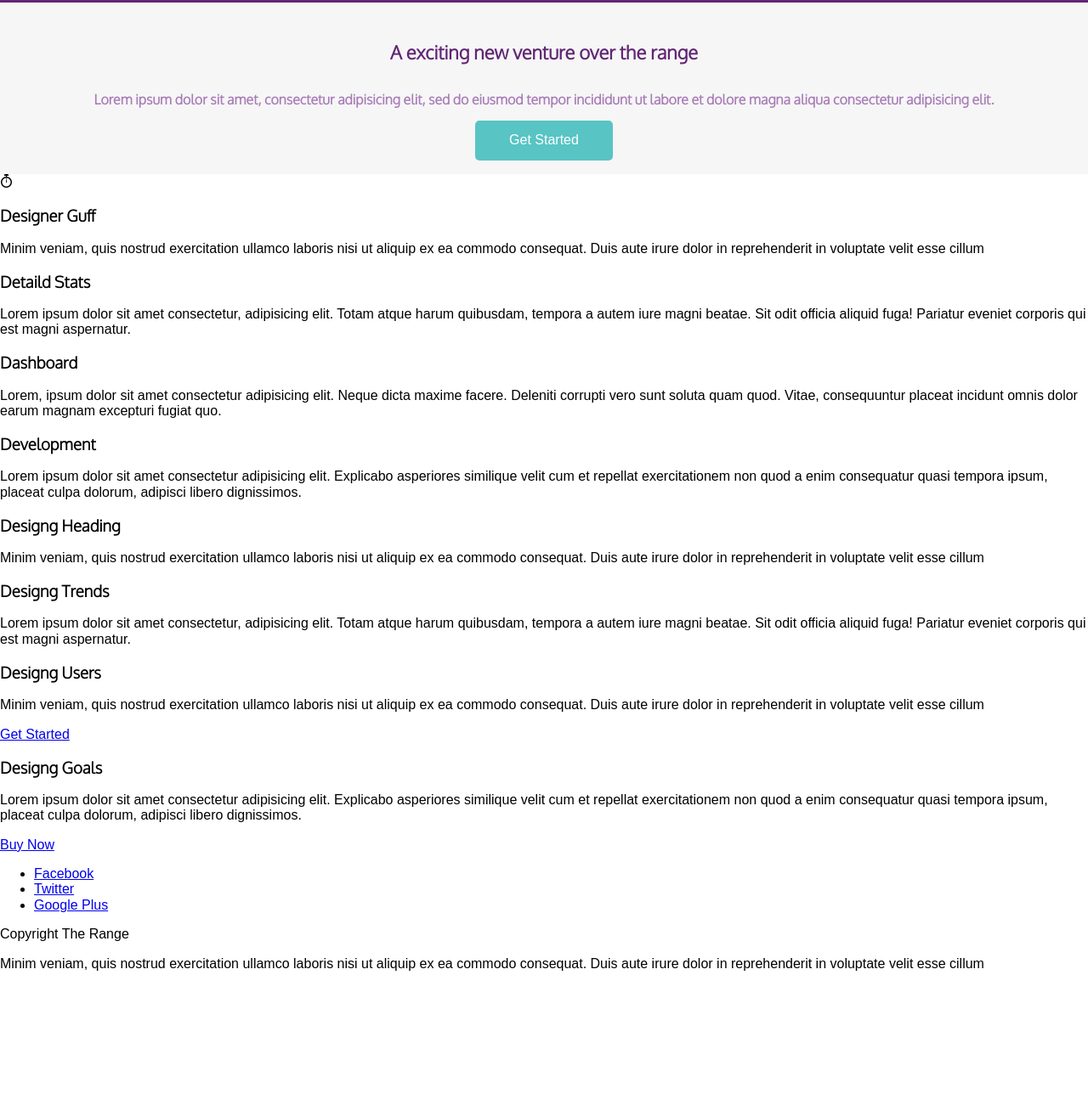
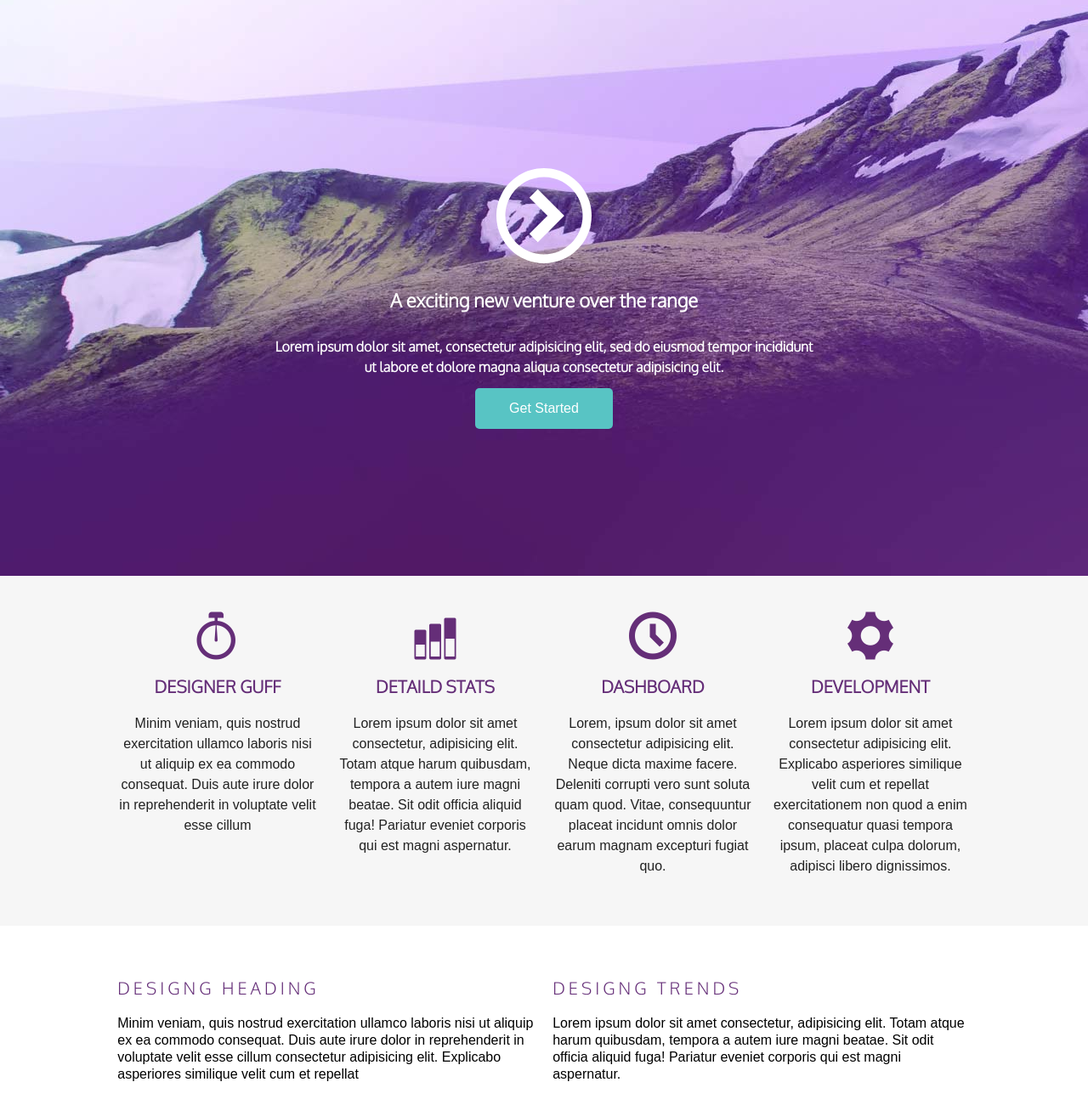
Before and after one commit to AlineValdevino/projeto-RangeHotels, a plain HTML site: page index.html in a window 1280 px wide. Shown: the part 282-1576 px from the top of the page at 85% size. Before the commit the page ends 1442 px from the top, so only its background shows below. Drawn offline with Linux system fonts and the light colour scheme; files whose address does not match are found by name.

Commit message:
finalizado projeto Range Hotels

```diff
--- a/css/style.css
+++ b/css/style.css
@@ -6,6 +6,27 @@ html {
 
 h1, h2, h3, h4, h5, h6 {
     font-family: "Oxygen", Arial, Helvetica, sans-serif;
+}
+
+.clearfix::after, .row::after {
+    content: ' ';
+    display: block;
+    clear: both;
+}
+
+.maxwidth {
+    max-width: 1024px;
+    margin-left: auto;
+    margin-right: auto;
+}
+
+.icon-play {
+    height: 5em;
+    display: none;
+}
+.icon-play img {
+    max-width: 100%;
+    max-height: 100%;
 }
 
 /*CABEÇALHO*/
@@ -64,3 +85,161 @@ h1, h2, h3, h4, h5, h6 {
     font-size: 1em;
     line-height: 1.5em;
 }
+
+/*SEGUNDA SEÇÃO*/
+.middle-content {
+    padding: 2em;
+    background-color: #f6f6f6;
+    text-align: center;
+}
+.middle-content-title {
+    font-size: 1.25em;
+    color: #652e78;
+    text-transform: uppercase;
+}
+.middle-content p {
+    line-height: 1.5em;
+    color: #222;
+}
+.middle-content span[class^=icon] {
+    font-size: 3.5em;
+    color: #652e78;
+}
+
+/*TERCEIRA SEÇÃO*/
+.main-content {
+    padding: 2em;
+}
+.main-content p {
+    line-height: 1.25em;
+}
+.main-content-article {
+    margin-bottom: 3.5em;
+}
+.main-content-title {
+    letter-spacing: .2em;
+    font-size: 1.25em;
+    color: #652e78;
+    text-transform: uppercase;
+    font-weight: normal;
+}
+
+/*RODAPÉ*/
+.hidden {
+    width: 0em;
+    height: 0em;
+    overflow: hidden;
+    opacity: 0;
+    display: block;
+}
+.footer {
+    background-color: #25303e;
+    color: #83969f;
+    text-align: center;
+    padding-bottom: 2em;
+}
+.footer-menushare {
+    background-color: #303d4c;
+    padding: .5em;
+}
+.footer-menushare li {
+    display: inline-block;
+    margin: 0em 1em;
+}
+.footer-menushare a {
+    font-size: 1.1em;
+    text-decoration: none;
+    color: white;
+}
+
+/*RESPONSIVIDADE PRA TELA COM NO MÍNIMO 780PX*/
+@media screen and (min-width: 48.75em){
+    /*CABEÇALHO / NAVEGAÇÃO*/
+    .top-header-logo {
+        float: left;
+    }
+    .icon-play {
+        display: block;
+    }
+    .top-nav {
+        background-color: transparent;
+        float: right;
+        margin-top: 30px;
+    }
+    .top-nav ul {
+        margin: 0em;
+        padding: 0em;
+    }
+    .top-nav li {
+        display: inline-block;
+    }
+    .top-nav a {
+        color: #713a84;
+    }
+    .top-nav a:hover {
+        background-color: #521a66;
+        color: white;
+        transition: .3s;
+    }
+
+    /*PRIMEIRA SEÇÃO*/
+    .top-content {
+        background-color: #521a66;
+        color: white;
+    }
+    .top-content-title, .top-content-subtitle {
+        color: white;
+    }
+
+    /*SEGUNDA SEÇÃO - GRID*/
+    .col-1_4 {
+        width: 44%;
+        margin: 3%;
+        float: left;
+    }
+
+    /*TERCEIRA SEÇÃO*/
+    .main-content-article .button {
+        float: right;
+    }
+}
+
+/*RESPONSIVIDADE PARA TELA COM NO MÍNIMO 1000PX*/
+@media screen and (min-width: 62.5em) {
+    /*PRIMEIRA SEÇÃO*/
+    .top-content {
+        background: #521a66 url("../images/bg_topo_1198x670.jpg");
+        background-position: center bottom;
+        height: 20em;
+        padding-top: 17em;
+    }
+}
+
+/*RESPONSIVIDADE PARA TELA COM NO MÍNIMO 1024PX*/
+@media screen and (min-width: 74em){
+    /*PRIMEIRA SEÇÃO*/
+    .top-content {
+        background-image: url("../images/bg_topo_1600x1374.jpg");
+        padding: 25em 20em 10em 20em;
+        background-position: center top;
+    }
+    .icon-play {
+        height: 7em;
+    }
+
+    /*SEGUNDA SEÇÃO*/
+    .col-1_4 {
+        width: 23%;
+        margin: 1%;
+    }
+
+    /*TERCEIRA SEÇÃO*/
+    .col-1_2 {
+        width: 48%;
+        margin: 1%;
+        float: left;
+    }
+    .main-content-article .button {
+        float: none;
+    }
+}
--- a/index.html
+++ b/index.html
@@ -13,7 +13,8 @@
 
 <body>
 <!-- CABEÇALHO -->
-	<header class="top-header">
+	<header class="top-header clearfix">
+        <div class="maxwidth">
             <img class="top-header-logo" src="images/logo_mob.svg" alt="logotipo Range Hotels">
             <!-- NAVEGAÇÃO -->
             <nav class="top-nav">
@@ -24,80 +25,80 @@
                     <li><a href="#">Contact</a></li>
                 </ul>
             </nav>
+        </div>
     </header>
 <!-- PRIMEIRA SEÇÃO -->
     <section class="top-content">
+        <div class="maxwidth">
+            <div class="icon-play">
+                <img src="images/icon_play.svg" alt="">
+            </div>
             <h1 class="top-content-title">A exciting new venture over the range</h1>
             <h2 class="top-content-subtitle">Lorem ipsum dolor sit amet, consectetur adipisicing elit, sed do eiusmod tempor incididunt ut labore et dolore magna aliqua consectetur adipisicing elit.</h2>
             <a class="button" href="#">Get Started</a>
+        </div>
     </section>
 <!-- SEGUNDA SEÇÃO -->
-    <section>
-        <article>
+    <section class="middle-content row">
+        <div class="maxwidth">
+            <article class="col-1_4">
                 <span class="icon-stopwatch"></span>
-            <h3>Designer Guff</h3>
-
+                <h3 class="middle-content-title">Designer Guff</h3>
                 <p>Minim veniam, quis nostrud exercitation ullamco laboris nisi ut aliquip ex ea commodo consequat. Duis aute irure dolor in reprehenderit in voluptate velit esse cillum</p>
             </article>
-
-        <article>
-            <span class="icon-stopwatc"></span>
-            <h3>Detaild Stats</h3>
+            <article class="col-1_4">
+                <span class="icon-stats-bars2"></span>
+                <h3 class="middle-content-title">Detaild Stats</h3>
 
                 <p>Lorem ipsum dolor sit amet consectetur, adipisicing elit. Totam atque harum quibusdam, tempora a autem iure magni beatae. Sit odit officia aliquid fuga! Pariatur eveniet corporis qui est magni aspernatur.</p>
             </article>
-
-        <article>
-            <span class="icon-stopwatc"></span>
-            <h3>Dashboard</h3>
-
+            <article class="col-1_4">
+                <span class="icon-clock"></span>
+                <h3 class="middle-content-title">Dashboard</h3>
                 <p> Lorem, ipsum dolor sit amet consectetur adipisicing elit. Neque dicta maxime facere. Deleniti corrupti vero sunt soluta quam quod. Vitae, consequuntur placeat incidunt omnis dolor earum magnam excepturi fugiat quo. </p>
             </article>
-
-        <article>
-            <span class="icon-stopwatc"></span>
-            <h3>Development</h3>
-
+            <article class="col-1_4">
+                <span class="icon-cog"></span>
+                <h3 class="middle-content-title">Development</h3>
                 <p>Lorem ipsum dolor sit amet consectetur adipisicing elit. Explicabo asperiores similique velit cum et repellat exercitationem non quod a enim consequatur quasi tempora ipsum, placeat culpa dolorum, adipisci libero dignissimos.</p>
             </article>
+        </div>
     </section>
 
 <!-- TERCEIRA SEÇÃO-->
-    <section>
-        <article>
-            <h3>Designg Heading</h3>
-
-            <p>Minim veniam, quis nostrud exercitation ullamco laboris nisi ut aliquip ex ea commodo consequat. Duis aute irure dolor in reprehenderit in voluptate velit esse cillum</p>
+    <section class="main-content row">
+        <div class="maxwidth">
+            <article class="main-content-article clearflix col-1_2">
+                <h3 class="main-content-title">Designg Heading</h3>
+                <p>Minim veniam, quis nostrud exercitation ullamco laboris nisi ut aliquip ex ea commodo consequat. Duis aute irure dolor in reprehenderit in voluptate velit esse cillum consectetur adipisicing elit. Explicabo asperiores similique velit cum et repellat </p>
             </article>
 
-        <article>
-            <h3>Designg Trends</h3>
-
+            <article class="main-content-article clearflix col-1_2">
+                <h3 class="main-content-title">Designg Trends</h3>
                 <p>Lorem ipsum dolor sit amet consectetur, adipisicing elit. Totam atque harum quibusdam, tempora a autem iure magni beatae. Sit odit officia aliquid fuga! Pariatur eveniet corporis qui est magni aspernatur.</p>
             </article>
 
-        <article>
-            <h3>Designg Users</h3>
-            <p>Minim veniam, quis nostrud exercitation ullamco laboris nisi ut aliquip ex ea commodo consequat. Duis aute irure dolor in reprehenderit in voluptate velit esse cillum</p>
+            <article class="main-content-article clearflix col-1_2">
+                <h3 class="main-content-title">Designg Users</h3>
+                <p>Minim veniam, quis nostrud exercitation ullamco laboris nisi ut aliquip ex ea commodo consequat. Duis aute irure dolor in reprehenderit in voluptate velit esse cillum consectetur adipisicing elit. Explicabo asperiores similique velit cum et repellat </p>
 
-            <a href="#">Get Started</a>
+                <a class="button" href="#">Get Started</a>
              </article>
 
-        <article>
-            <h3>Designg Goals</h3>
-
+            <article class="main-content-article clearflix col-1_2">
+                <h3 class="main-content-title">Designg Goals</h3>
                 <p>Lorem ipsum dolor sit amet consectetur adipisicing elit. Explicabo asperiores similique velit cum et repellat exercitationem non quod a enim consequatur quasi tempora ipsum, placeat culpa dolorum, adipisci libero dignissimos.</p>
-
-            <a href="#">Buy Now</a>
+                <a class="button" href="#">Buy Now</a>
             </article>
+        </div>
     </section>
 
 <!-- RODAPÉ -->
-    <footer>
-        <ul>
-            <li><a href="#">Facebook</a></li>
-            <li><a href="#">Twitter</a></li>
-            <li><a href="#">Google Plus</a></li>
+    <footer class="footer">
+        <ul class="footer-menushare">
+            <li><a class="icon-facebook" href="#"><span class="hidden">Facebook</span></a></li>
+            <li><a class="icon-twitter" href="#"><span class="hidden">Twitter</span></a></li>
+            <li><a class="icon-google-plus" href="#"><span class="hidden">Google Plus</span></a></li>
         </ul>
 
         <p>Copyright The Range</p>
```
Lines whose indentation alone changed are shown as unchanged.
